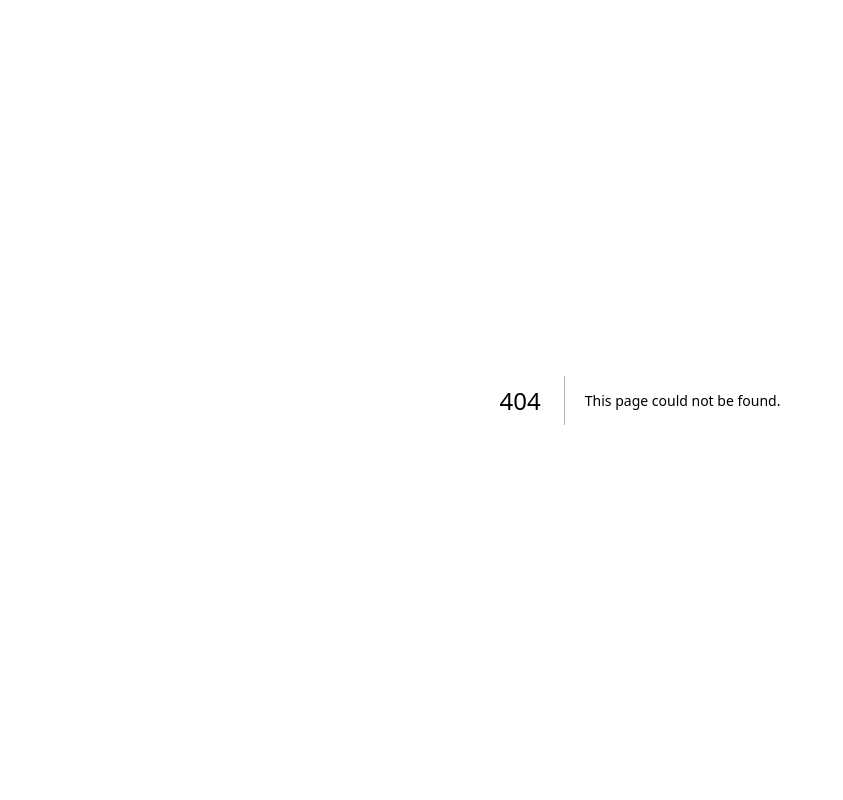
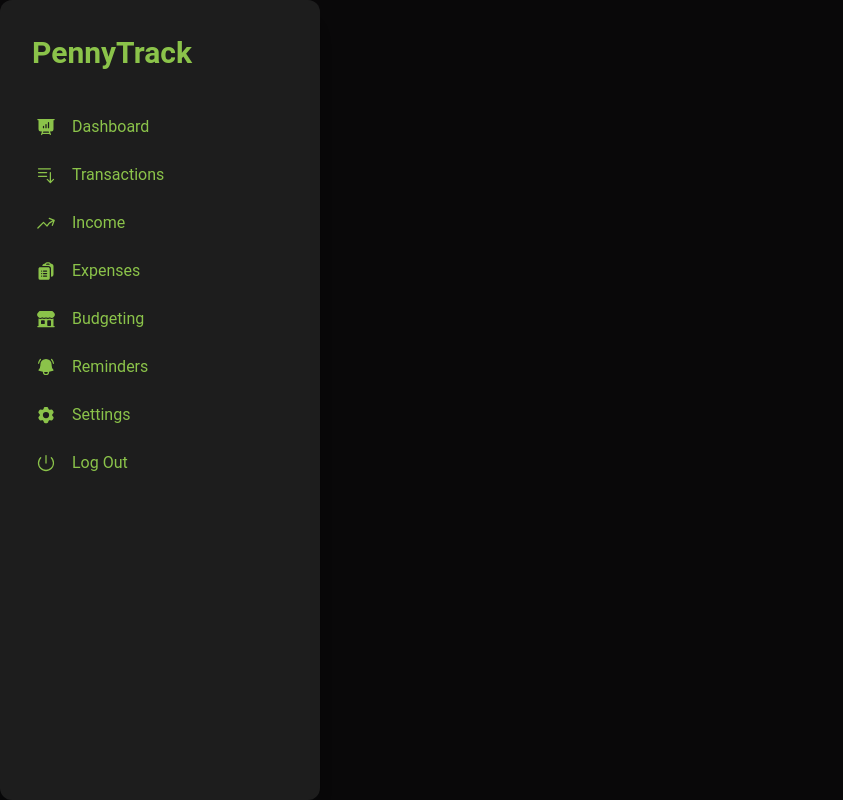
Before and after one commit to divy-koushik-mishra/PennyTrack-frontend, a Next.js app: page /dashboard in a window 1280 px wide. Before the commit this address had no page. Shown: the whole page, without its empty margins (0-843 px from the left). Built offline with nearby package versions, Linux system fonts and the light colour scheme.

Commit message:
[dashboard]-sidebar-pages-added

```diff
--- /dev/null
+++ b/pages/dashboard/budgeting.jsx
@@ -0,0 +1,5 @@
+import React from "react";
+
+export default function budgeting() {
+	return <div>budgeting</div>;
+}
--- /dev/null
+++ b/pages/dashboard/expenses.jsx
@@ -0,0 +1,5 @@
+import React from "react";
+
+export default function expenses() {
+	return <div>expenses</div>;
+}
--- /dev/null
+++ b/pages/dashboard/income.jsx
@@ -0,0 +1,5 @@
+import React from "react";
+
+export default function income() {
+	return <div>income</div>;
+}
--- /dev/null
+++ b/pages/dashboard/index.jsx
@@ -0,0 +1,12 @@
+import { Sidebar } from "@/components/dashboard-page/Sidebar";
+import React from "react";
+
+export default function Dashboard() {
+	return (
+		<div className="">
+			<div className="">
+				<Sidebar />
+			</div>
+		</div>
+	);
+}
--- /dev/null
+++ b/pages/dashboard/logout.jsx
@@ -0,0 +1,5 @@
+import React from "react";
+
+export default function logout() {
+	return <div>logout</div>;
+}
--- /dev/null
+++ b/pages/dashboard/reminders.jsx
@@ -0,0 +1,5 @@
+import React from "react";
+
+export default function reminders() {
+	return <div>reminders</div>;
+}
--- /dev/null
+++ b/pages/dashboard/settings.jsx
@@ -0,0 +1,5 @@
+import React from "react";
+
+export default function settings() {
+	return <div>settings</div>;
+}
--- /dev/null
+++ b/pages/dashboard/transactions.jsx
@@ -0,0 +1,5 @@
+import React from "react";
+
+export default function transactions() {
+	return <div>transactions</div>;
+}
--- a/styles/globals.css
+++ b/styles/globals.css
@@ -2,32 +2,9 @@
 @tailwind components;
 @tailwind utilities;
 
-:root {
-	--foreground-rgb: 0, 0, 0;
-	--background-start-rgb: 214, 219, 220;
-	--background-end-rgb: 255, 255, 255;
+body {
+	margin: 0;
+	padding: 0;
+	background-color: #090809;
+	color: #eee;
 }
-
-@media (prefers-color-scheme: dark) {
-	:root {
-		--foreground-rgb: 255, 255, 255;
-		--background-start-rgb: 0, 0, 0;
-		--background-end-rgb: 0, 0, 0;
-	}
-}
-
-body {
-	color: rgb(var(--foreground-rgb));
-	background: linear-gradient(
-			to bottom,
-			transparent,
-			rgb(var(--background-end-rgb))
-		)
-		rgb(var(--background-start-rgb));
-}
-
-@layer utilities {
-	.text-balance {
-		text-wrap: balance;
-	}
-}
```
